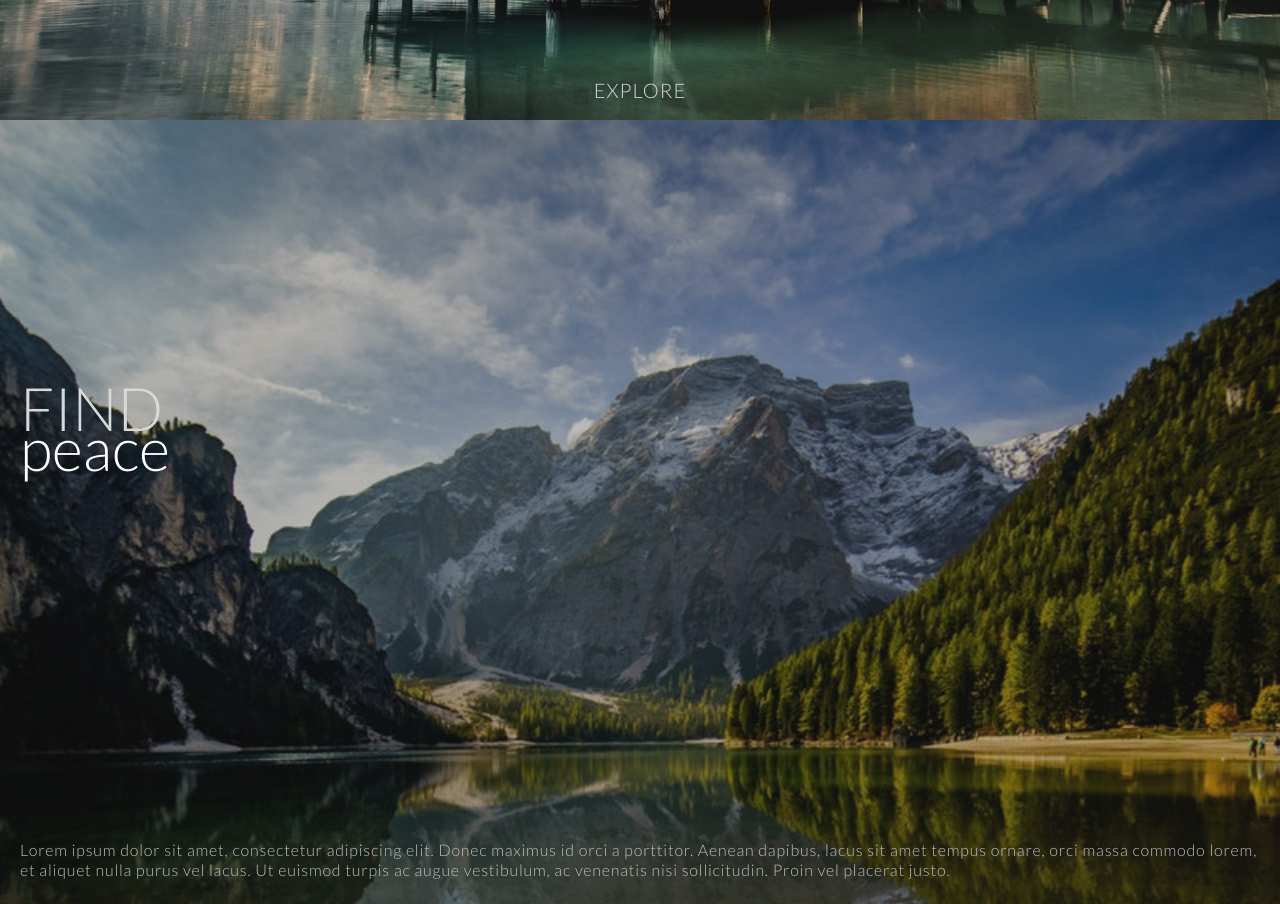
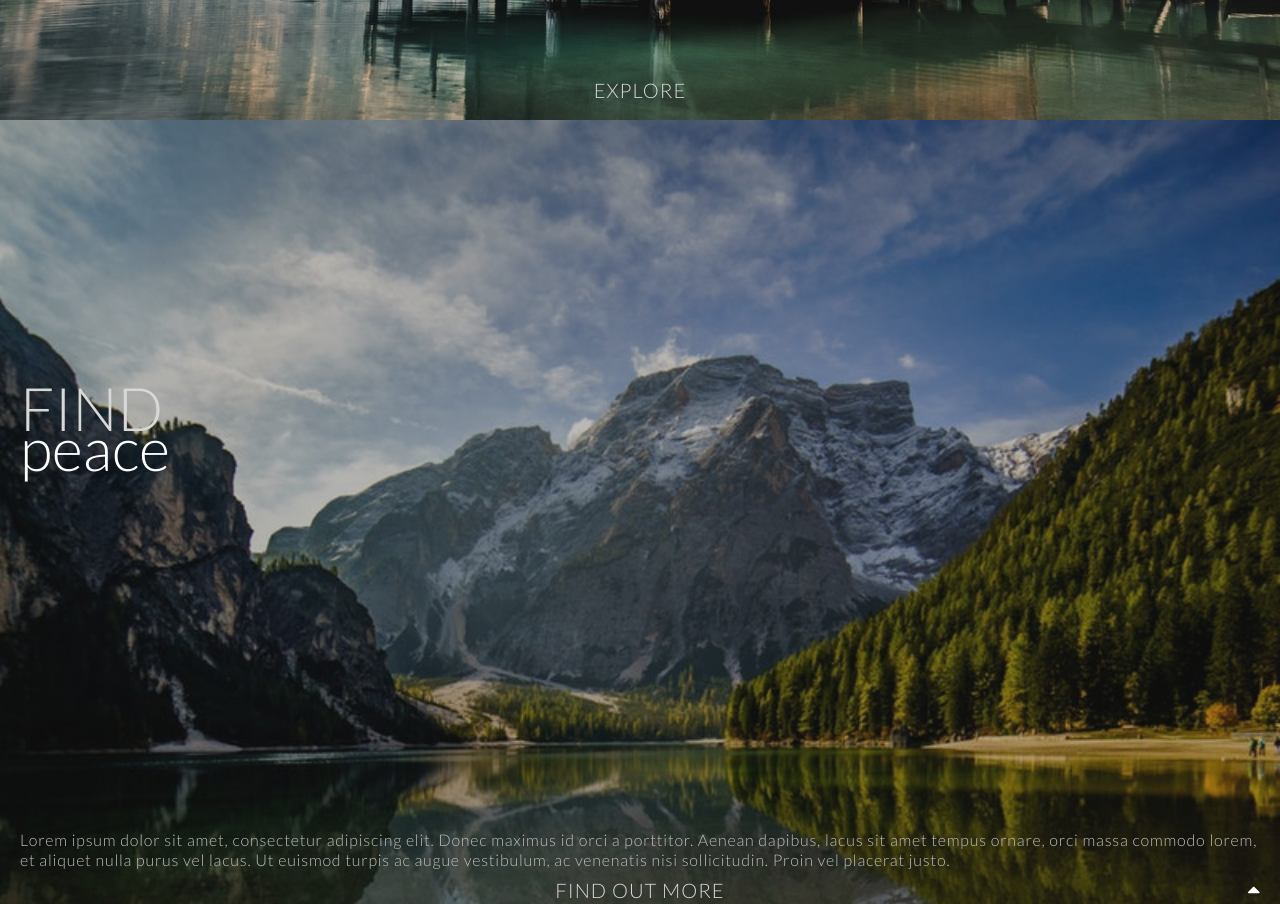
Before and after one commit to JKarkosza/Pragser, a website: page app/index.html in a window 1280 px wide. Shown: the part 680-1584 px from the top of the page. Drawn offline with nearby package versions, Linux system fonts and the light colour scheme; files that its build step writes are made by us from their sources; files whose address does not match are found by name.

Commit message:
navigation buttons

```diff
--- a/app/index.html
+++ b/app/index.html
@@ -5,6 +5,7 @@
   <meta name="viewport" content="width=device-width, initial-scale=1.0">
   <meta http-equiv="X-UA-Compatible" content="ie=edge">
   <title>Pragser Wildsee</title>
+  <link rel="stylesheet" href="https://use.fontawesome.com/releases/v5.1.0/css/all.css" integrity="sha384-lKuwvrZot6UHsBSfcMvOkWwlCMgc0TaWr+30HWe3a4ltaBwTZhyTEggF5tJv8tbt" crossorigin="anonymous">
   <link href="https://fonts.googleapis.com/css?family=Lato:300,400" rel="stylesheet">
   <link rel="stylesheet" href="./css/main.css">
 </head>
@@ -18,14 +19,16 @@
       <h2 class="peace__title">find</br><span class="section_subtitle">peace</span></h2>
       <p class="peace__description">Lorem ipsum dolor sit amet, consectetur adipiscing elit. Donec maximus id orci a porttitor. Aenean dapibus, lacus sit amet tempus ornare, orci massa commodo lorem, et aliquet nulla purus vel lacus. Ut euismod turpis ac augue vestibulum, ac venenatis nisi sollicitudin. Proin vel placerat justo.</p>
     </div>
+    <a class="main__process button" id='findOutMore' href='#'>find out more</a>
+    <a class="fas fa-caret-up arrowBtn"></a>
   </main>
   <section class="discover" id='paradise'>
     <div class="paradise">
       <h2 class="paradise__title">discover</br><span class="section_subtitle">paradise</span></h2>
       <p class="paradise__description">Lorem ipsum dolor sit amet, consectetur adipiscing elit. Donec maximus id orci a porttitor. Aenean dapibus, lacus sit amet tempus ornare, orci massa commodo lorem, et aliquet nulla purus vel lacus. Ut euismod turpis ac augue vestibulum, ac venenatis nisi sollicitudin. Proin vel placerat justo.</p>
     </div>
+    <a class="fas fa-caret-up arrowBtn"></a>
   </section>
-
   <script src="js/main.js">
 
   </script>
--- a/app/js/main.js
+++ b/app/js/main.js
@@ -1,20 +1,22 @@
-// const btns = {
-//   explore: document.getElementById('exploreBtn'),
-//   backTop: document.getElementById('backTop'),
-//   goRight: document.getElementById('goRight'),
-//   goLeft: document.getElementById('goLeft')
-// }
-//
-// function smoothScroll(btn, dest) {
-//   btn.addEventListener('click', (e) => {
-//     e.preventDefault();
-//     document.querySelector(dest).scrollIntoView({
-//       behavior: 'smooth'
-//     });
-//   })
-// }
-//
-// smoothScroll(btns.explore, '#left');
-// smoothScroll(btns.backTop, '#header');
-// smoothScroll(btns.goRight, '#right');
-// smoothScroll(btns.goLeft, '#left');
+const btns = {
+  explore: document.getElementById('exploreBtn'),
+  mainMore: document.getElementById('findOutMore'),
+  backTop: [...document.querySelectorAll('.arrowBtn')],
+}
+
+function smoothScroll(btn, dest) {
+  btn.addEventListener('click', (e) => {
+    e.preventDefault();
+    document.querySelector(dest).scrollIntoView({
+      behavior: 'smooth'
+    });
+  })
+}
+
+
+smoothScroll(btns.explore, '#peace');
+smoothScroll(btns.mainMore, '#paradise');
+
+btns.backTop.forEach(item => {
+  smoothScroll(item, '#header')
+});
--- a/app/scss/layout/_landing.scss
+++ b/app/scss/layout/_landing.scss
@@ -36,3 +36,11 @@ body {
   letter-spacing: 1px;
   @include sectionText(20px, $title-upper);
 }
+
+.arrowBtn {
+  font-size: 20px;
+  color: $texts;
+  position: absolute;
+  bottom: 20px;
+  right: 20px;
+}
--- a/app/scss/layout/_peace.scss
+++ b/app/scss/layout/_peace.scss
@@ -5,6 +5,8 @@
   background-position: 65%;
   background-size: cover;
   position: relative;
+  display: flex;
+  justify-content: center;
   &::before{
     position: absolute;
     content:" ";
@@ -35,9 +37,13 @@
     }
     &__description {
       @include sectionText(16px, $texts);
-      margin-bottom: 20px;
+      margin-bottom: 30px;
       line-height: 20px;
       letter-spacing: 0.8px;
     }
   }
+  &__process {
+    position: absolute;
+    bottom: 20px;
+  }
 }
```
Also changed, not shown: dist/css/main.css, dist/index.html, dist/js/main.js, 1 other file.
